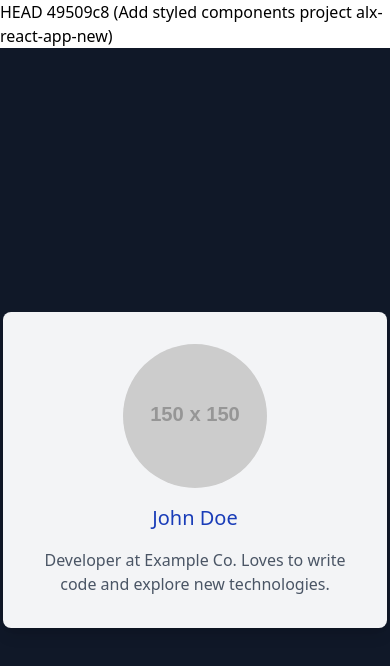
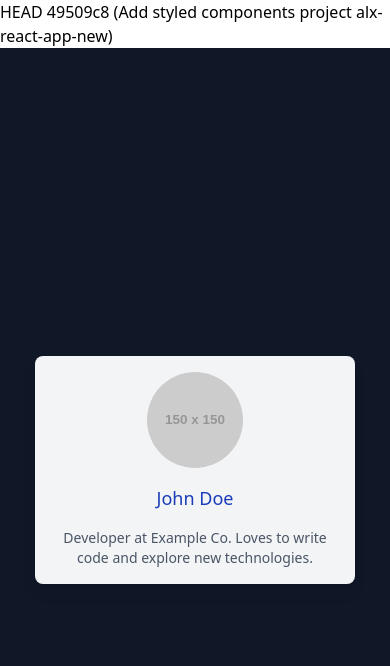
Before and after one commit to WillamMuoki/alx-fe-reactjs, a React (Vite) app: page / in a window 390 px wide. Shown: the top 666 px of the page. Built offline with nearby package versions, Linux system fonts and the light colour scheme.

Commit message:
Enhance UserProfile with responsive Tailwind CSS styling

```diff
--- a/src/components/UserProfile.jsx
+++ b/src/components/UserProfile.jsx
@@ -1,15 +1,23 @@
-import React from 'react';
+ import React from 'react';
 
 function UserProfile() {
   return (
-    <div className="bg-gray-100 p-8 max-w-sm mx-auto my-20 rounded-lg shadow-lg text-center">
+    <div className="bg-gray-100
+                    p-4 sm:p-4 md:p-8
+                    max-w-xs sm:max-w-xs md:max-w-sm
+                    mx-auto my-10 sm:my-12 md:my-20
+                    rounded-lg shadow-lg text-center">
       <img
         src="https://via.placeholder.com/150"
         alt="User"
-        className="rounded-full w-36 h-36 mx-auto object-cover"
+        className="rounded-full
+                   w-24 h-24 sm:w-24 sm:h-24 md:w-36 md:h-36
+                   mx-auto object-cover"
       />
-      <h1 className="text-xl text-blue-800 my-4">John Doe</h1>
-      <p className="text-gray-600 text-base">
+      <h1 className="text-lg sm:text-lg md:text-xl text-blue-800 my-4">
+        John Doe
+      </h1>
+      <p className="text-sm sm:text-sm md:text-base text-gray-600">
         Developer at Example Co. Loves to write code and explore new technologies.
       </p>
     </div>
```
